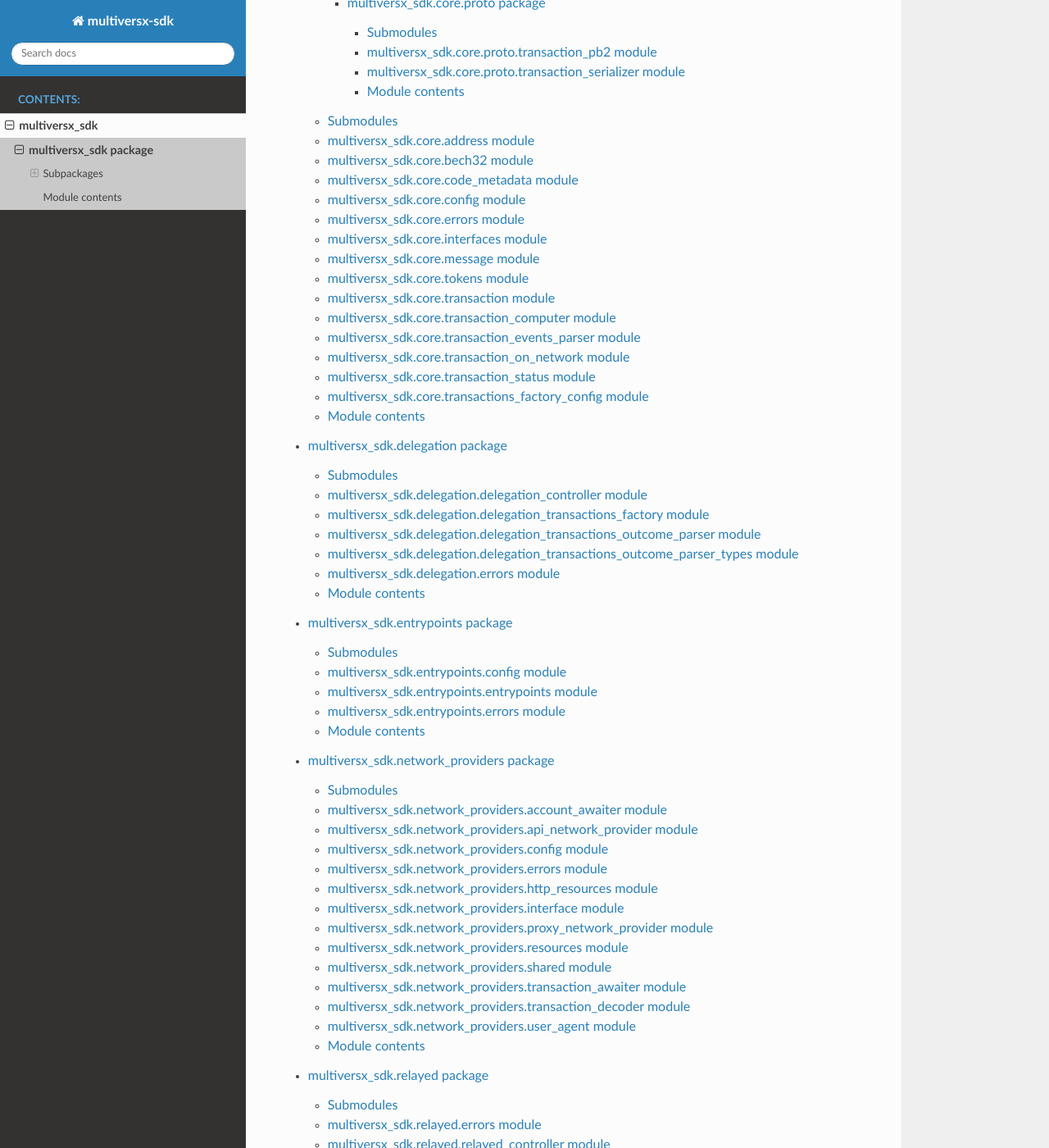
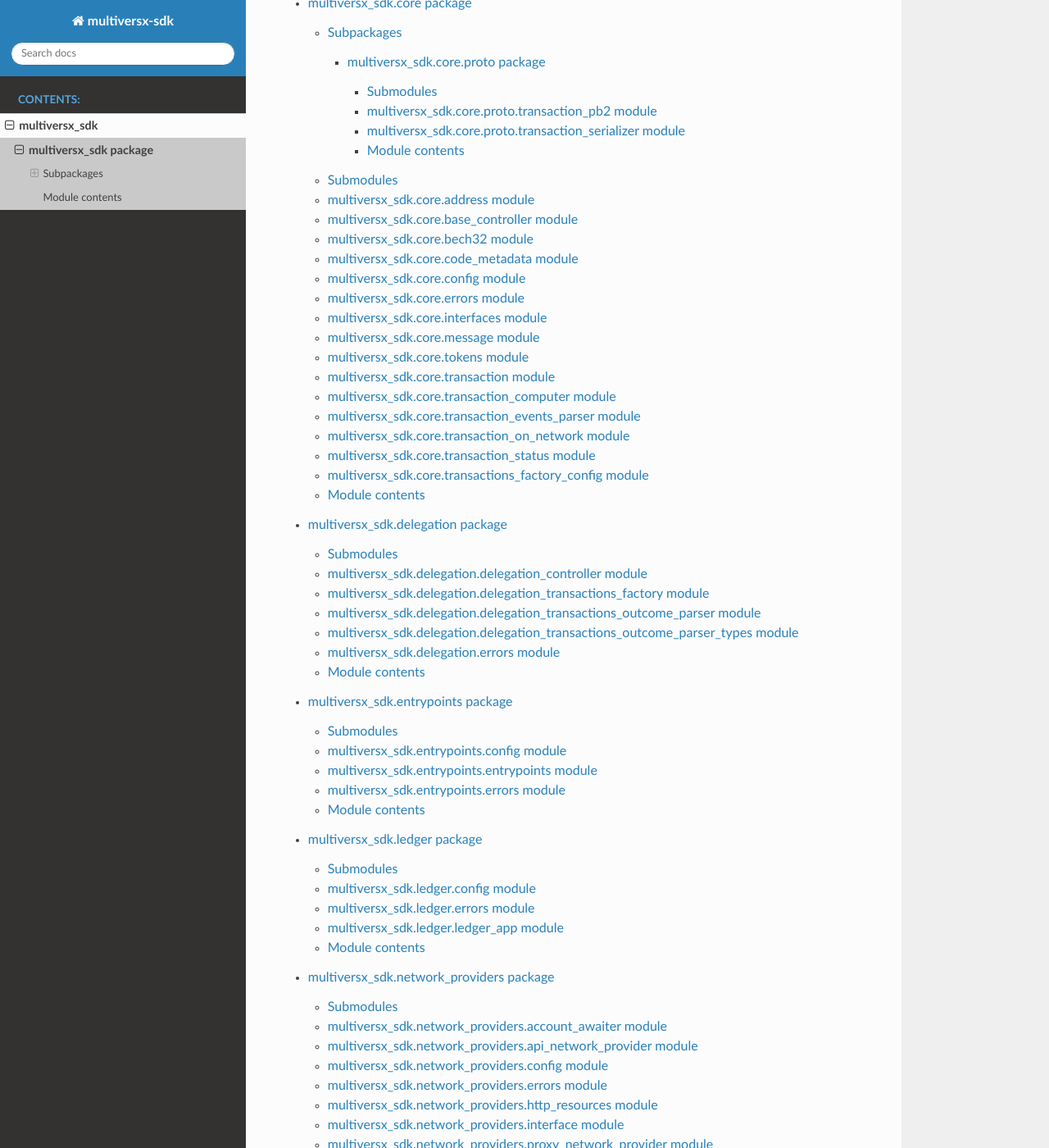
Before and after one commit to multiversx/mx-sdk-py, a Sphinx documentation site: the page built from docs/multiversx_sdk.rst, in a window 1280 px wide and 1400 px high, scrolled down 1544 px. Shown: the whole window at 82% size. Built offline with Sphinx 7.4.7 and the Read the Docs theme 3.1.0, drawn with Linux system fonts in a browser that asks for light colours; some of the changed text lies outside the part shown.

Commit message:
regenerate docs

```diff
--- a/docs/conf.py
+++ b/docs/conf.py
@@ -11,23 +11,23 @@ import sys
 
 sys.path.insert(0, os.path.abspath(".."))
 
-project = 'multiversx-sdk'
-copyright = '2024, MultiversX'
-author = 'MultiversX'
-release = '0.19.0'
+project = "multiversx-sdk"
+copyright = "2024, MultiversX"
+author = "MultiversX"
+release = "1.0.0"
 
 # -- General configuration ---------------------------------------------------
 # https://www.sphinx-doc.org/en/master/usage/configuration.html#general-configuration
 
 extensions = ["sphinx.ext.todo", "sphinx.ext.viewcode", "sphinx.ext.autodoc"]
 
-templates_path = ['_templates']
-exclude_patterns = ['_build', 'Thumbs.db', '.DS_Store']
+templates_path = ["_templates"]
+exclude_patterns = ["_build", "Thumbs.db", ".DS_Store"]
 
 
 # -- Options for HTML output -------------------------------------------------
 # https://www.sphinx-doc.org/en/master/usage/configuration.html#options-for-html-output
 
-html_theme = 'sphinx_rtd_theme'
-html_static_path = ['_static']
-autoclass_content = 'both'
+html_theme = "sphinx_rtd_theme"
+html_static_path = ["_static"]
+autoclass_content = "both"
--- a/docs/multiversx_sdk.abi.rst
+++ b/docs/multiversx_sdk.abi.rst
@@ -132,6 +132,22 @@ multiversx\_sdk.abi.list\_value module
    :undoc-members:
    :show-inheritance:
 
+multiversx\_sdk.abi.managed\_decimal\_signed\_value module
+----------------------------------------------------------
+
+.. automodule:: multiversx_sdk.abi.managed_decimal_signed_value
+   :members:
+   :undoc-members:
+   :show-inheritance:
+
+multiversx\_sdk.abi.managed\_decimal\_value module
+--------------------------------------------------
+
+.. automodule:: multiversx_sdk.abi.managed_decimal_value
+   :members:
+   :undoc-members:
+   :show-inheritance:
+
 multiversx\_sdk.abi.multi\_value module
 ---------------------------------------
 
--- a/docs/multiversx_sdk.accounts.rst
+++ b/docs/multiversx_sdk.accounts.rst
@@ -12,6 +12,14 @@ multiversx\_sdk.accounts.account module
    :undoc-members:
    :show-inheritance:
 
+multiversx\_sdk.accounts.ledger\_account module
+-----------------------------------------------
+
+.. automodule:: multiversx_sdk.accounts.ledger_account
+   :members:
+   :undoc-members:
+   :show-inheritance:
+
 Module contents
 ---------------
 
--- a/docs/multiversx_sdk.core.rst
+++ b/docs/multiversx_sdk.core.rst
@@ -16,6 +16,14 @@ multiversx\_sdk.core.address module
 -----------------------------------
 
 .. automodule:: multiversx_sdk.core.address
+   :members:
+   :undoc-members:
+   :show-inheritance:
+
+multiversx\_sdk.core.base\_controller module
+--------------------------------------------
+
+.. automodule:: multiversx_sdk.core.base_controller
    :members:
    :undoc-members:
    :show-inheritance:
--- /dev/null
+++ b/docs/multiversx_sdk.ledger.rst
@@ -0,0 +1,37 @@
+multiversx\_sdk.ledger package
+==============================
+
+Submodules
+----------
+
+multiversx\_sdk.ledger.config module
+------------------------------------
+
+.. automodule:: multiversx_sdk.ledger.config
+   :members:
+   :undoc-members:
+   :show-inheritance:
+
+multiversx\_sdk.ledger.errors module
+------------------------------------
+
+.. automodule:: multiversx_sdk.ledger.errors
+   :members:
+   :undoc-members:
+   :show-inheritance:
+
+multiversx\_sdk.ledger.ledger\_app module
+-----------------------------------------
+
+.. automodule:: multiversx_sdk.ledger.ledger_app
+   :members:
+   :undoc-members:
+   :show-inheritance:
+
+Module contents
+---------------
+
+.. automodule:: multiversx_sdk.ledger
+   :members:
+   :undoc-members:
+   :show-inheritance:
--- a/docs/multiversx_sdk.rst
+++ b/docs/multiversx_sdk.rst
@@ -14,6 +14,7 @@ Subpackages
    multiversx_sdk.core
    multiversx_sdk.delegation
    multiversx_sdk.entrypoints
+   multiversx_sdk.ledger
    multiversx_sdk.network_providers
    multiversx_sdk.relayed
    multiversx_sdk.smart_contracts
```
Also changed, not shown: README.md (+5 -0 lines).
